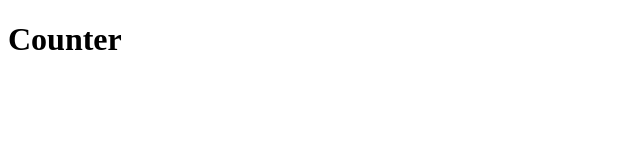
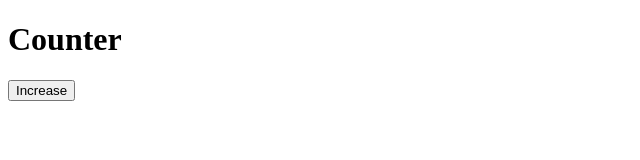
Before and after one commit to m-salman004/Simple-Counter, a plain HTML site: page index.html in a window 1280 px wide. Shown: the whole page, without its empty margins (0-640 px from the left). Drawn offline with Linux system fonts and the light colour scheme.

Commit message:
Increase Button

```diff
--- a/index.html
+++ b/index.html
@@ -11,6 +11,7 @@
     <main>
         <div class="container">
             <h1>Counter</h1>
+            <button class="btn Increase">Increase</button>
         </div>
     </main>
     <script src="app.js"></script>
```
